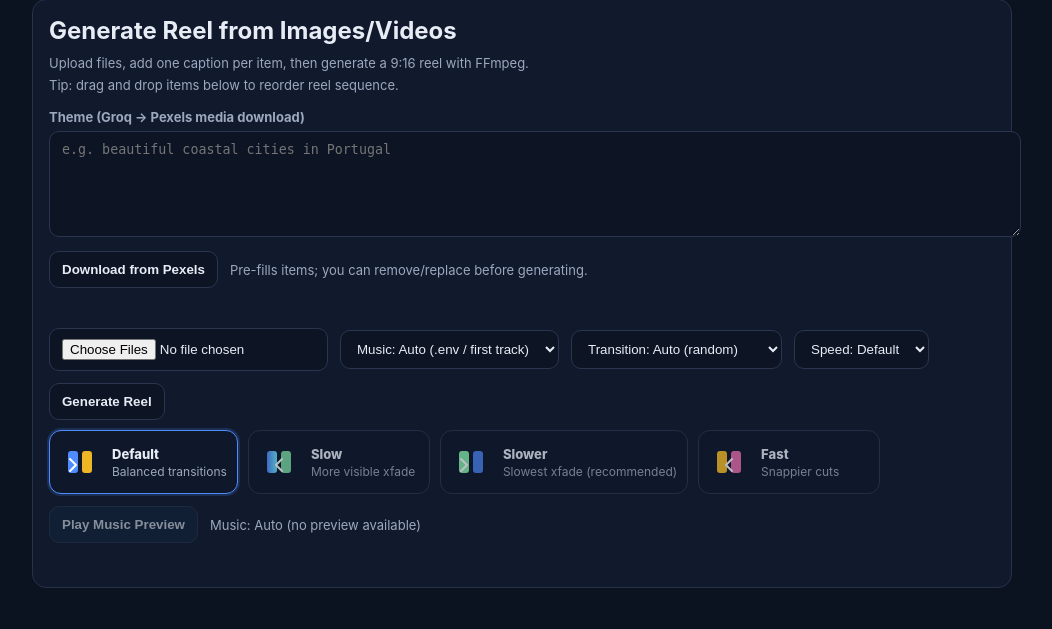
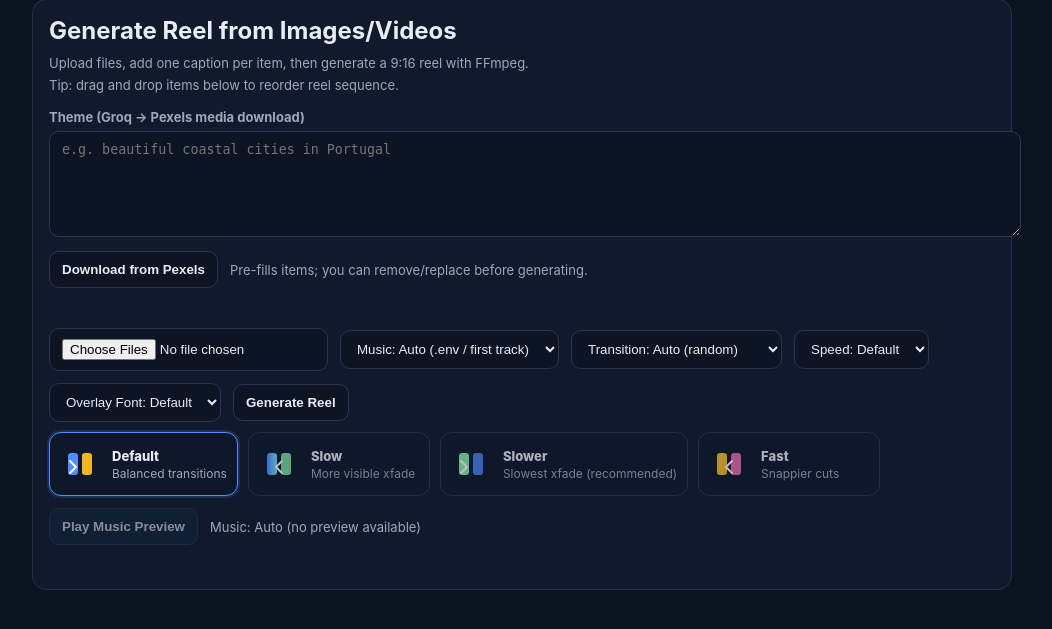
Before and after one commit to rajesharyain/velo, a FastAPI app: page /upload-reel in a window 1280 px wide. Shown: the part 55-684 px from the top of the page, without its empty margins (118-1170 px from the left). Run offline with FastAPI, Linux system fonts and the light colour scheme; data that the repository does not hold is empty.

Commit message:
Fixed some new layout

```diff
--- a/travel_instagram/templates/upload_reel.html
+++ b/travel_instagram/templates/upload_reel.html
@@ -129,6 +167,13 @@
           <option value="default" selected>Speed: Default</option>
           <option value="fast">Speed: Fast</option>
         </select>
+        <select id="overlayFontScale" title="Overlay font size (common for all)">
+          <option value="0.8">Overlay Font: Small</option>
+          <option value="1.0" selected>Overlay Font: Default</option>
+          <option value="1.2">Overlay Font: Large</option>
+          <option value="1.4">Overlay Font: XL</option>
+          <option value="1.6">Overlay Font: XXL</option>
+        </select>
         <button id="generateBtn">Generate Reel</button>
       </div>
       <div id="speedPreview" class="speed-preview" aria-label="Transition speed preview">
@@ -222,6 +267,7 @@
     const musicSel = document.getElementById("musicTrack");
     const transitionTypeSel = document.getElementById("transitionType");
     const transitionSpeedSel = document.getElementById("transitionSpeed");
+    const overlayFontScaleSel = document.getElementById("overlayFontScale");
     const musicPlayBtn = document.getElementById("musicPlayBtn");
     const musicPreviewAudio = document.getElementById("musicPreviewAudio");
     const musicMeta = document.getElementById("musicMeta");
@@ -319,10 +365,13 @@
         const url = it.source === "server" ? it.web_url : URL.createObjectURL(it.file);
         card.innerHTML = `
           <div class="preview-wrap">
-            ${isVideo
-              ? `<video class="thumb" src="${url}" muted playsinline controls></video>`
-              : `<img class="thumb" src="${url}" alt="upload preview" />`
-            }
+            <div class="thumb-wrap">
+              ${isVideo
+                ? `<video class="thumb-media" src="${url}" muted playsinline controls></video>`
+                : `<img class="thumb-media" src="${url}" alt="upload preview" />`
+              }
+              <div class="caption-overlay-preview empty" data-overlay="true"></div>
+            </div>
             <div style="flex:1;">
               <div class="muted" style="margin-bottom:8px;">${idx + 1}. ${
                 it.source === "server"
@@ -342,6 +391,25 @@
           capTa.addEventListener("input", () => {
             itemsState[idx].caption = capTa.value || "";
           });
+        }
+
+        const overlayEl = card.querySelector(".caption-overlay-preview[data-overlay='true']");
+
+        const applyOverlayPreview = () => {
+          const txt = (itemsState[idx].caption || "").trim();
+          overlayEl.textContent = txt || " ";
+          overlayEl.classList.toggle("empty", !txt);
+
+          const fs = parseFloat(overlayFontScaleSel.value || "1.0");
+          const previewBasePx = 12; // purely visual; backend uses reel-size scaling
+          overlayEl.style.fontSize = Math.round(previewBasePx * fs) + "px";
+        };
+
+        applyOverlayPreview();
+
+        // Keep preview overlay synced with textarea value.
+        if (capTa) {
+          capTa.addEventListener("input", () => applyOverlayPreview());
         }
 
         const removeBtn = card.querySelector(".remove-btn");
@@ -432,6 +500,7 @@
         fd.append("music_track_id", musicSel.value || "__auto__");
         fd.append("transition_type", transitionTypeSel.value || "auto");
         fd.append("transition_speed", transitionSpeedSel.value || "auto");
+        fd.append("overlay_font_scale", overlayFontScaleSel.value || "1.0");
         const res = await fetch("/api/upload-reel/generate", { method: "POST", body: fd });
         const data = await res.json().catch(() => ({}));
         if (!res.ok) throw new Error(data.detail || `Request failed (${res.status})`);
@@ -469,6 +538,10 @@
 
     transitionSpeedSel.addEventListener("change", () => {
       updateSpeedPreview();
+    });
+
+    overlayFontScaleSel.addEventListener("change", () => {
+      renderItems();
     });
 
     Array.from(document.querySelectorAll("#speedPreview .speed-chip")).forEach(ch => {
--- a/travel_instagram/web_app.py
+++ b/travel_instagram/web_app.py
@@ -224,6 +224,7 @@
     music_track_id: str | None = Form(default=None),
     transition_type: str = Form(default="auto"),
     transition_speed: str = Form(default="auto"),
+    overlay_font_scale: str = Form(default="1.0"),
 ) -> JSONResponse:
     if music_track_id == "__auto__":
         music_track_id = None
@@ -253,6 +254,13 @@
 
     media_paths: list[Path] = []
     captions: list[str] = []
+    overlay_positions: list[tuple[float, float]] = []
+    overlay_font_scales: list[float] = []
+    try:
+        requested_font_scale = float((overlay_font_scale or "1.0").strip() or "1.0")
+    except ValueError:
+        requested_font_scale = 1.0
+    requested_font_scale = max(0.6, min(1.7, requested_font_scale))
 
     if items_json:
         try:
@@ -267,6 +275,10 @@
                 raise HTTPException(status_code=400, detail="items_json entries must be objects.")
             src = str(it.get("source") or "").strip()
             caption = str(it.get("caption") or "")
+            overlay_x = it.get("overlay_x", 0.5)
+            overlay_y = it.get("overlay_y", 0.72)
+            font_scale = it.get("font_scale", 1.0)
+
             if src == "server":
                 asset_id = str(it.get("asset_id") or "").strip()
                 if not asset_id:
@@ -280,6 +292,8 @@
                     raise HTTPException(status_code=404, detail=f"Server asset not found: {asset_id}")
                 media_paths.append(cand)
                 captions.append(caption)
+                overlay_positions.append((float(overlay_x), float(overlay_y)))
+                overlay_font_scales.append(float(font_scale))
             elif src == "upload":
                 upload_index = it.get("upload_index")
                 if upload_index is None:
@@ -290,6 +304,8 @@
                     raise HTTPException(status_code=400, detail="upload_index out of range.")
                 media_paths.append(uploaded_paths[upload_index])
                 captions.append(caption)
+                overlay_positions.append((float(overlay_x), float(overlay_y)))
+                overlay_font_scales.append(float(font_scale))
             else:
                 raise HTTPException(status_code=400, detail=f"Unknown item source: {src!r}")
     else:
@@ -302,6 +318,13 @@
             raise HTTPException(status_code=400, detail="Invalid captions_json payload.") from e
 
         media_paths = list(uploaded_paths)
+        # Legacy mode: keep previous default bottom-center caption placement.
+        overlay_positions = [(0.5, 0.5)] * len(media_paths)
+        overlay_font_scales = [requested_font_scale] * len(media_paths)
+
+    # Editor currently enforces centered overlay placement.
+    overlay_positions = [(0.5, 0.5)] * len(media_paths)
+    overlay_font_scales = [requested_font_scale] * len(media_paths)
 
     try:
         if not media_paths:
@@ -315,6 +338,8 @@
             music_track_id=music_track_id,
             transition_type=transition_type,
             transition_speed=transition_speed,
+            overlay_positions=overlay_positions,
+            overlay_font_scales=overlay_font_scales,
         )
         out = dict(res)
         out["video_url"] = _to_media_url(out.get("output_path") or "") or None
```
Also changed, not shown: other parts of travel_instagram/templates/upload_reel.html (+38 -0 lines), travel_instagram/manual_reel_builder.py (+50 -9 lines).
